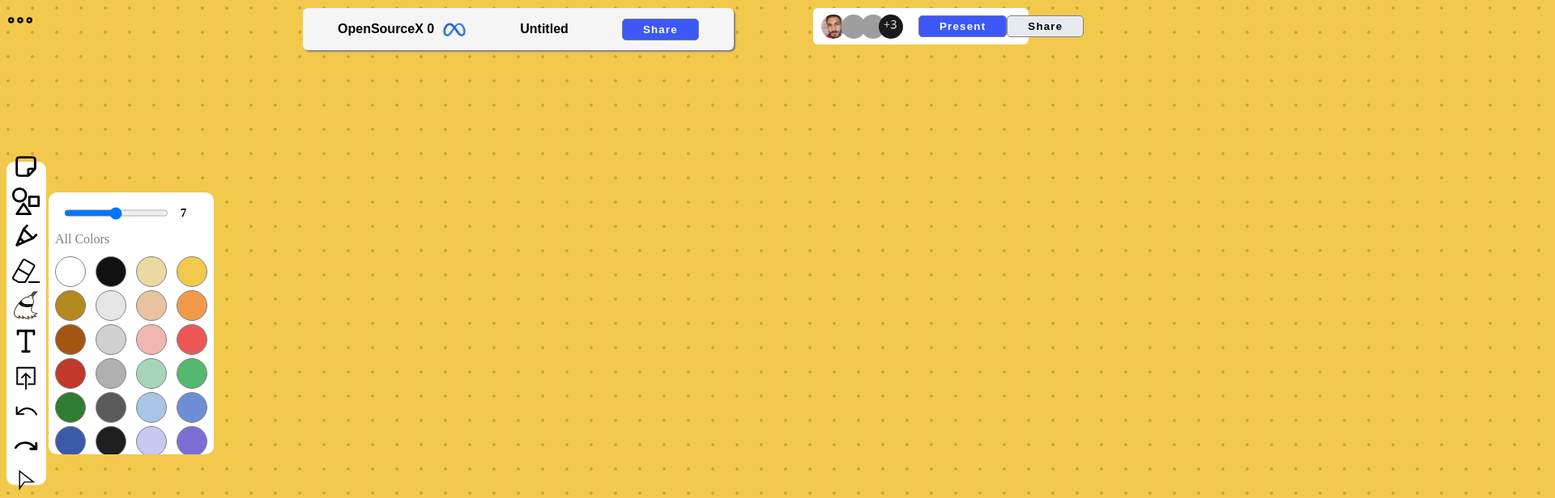
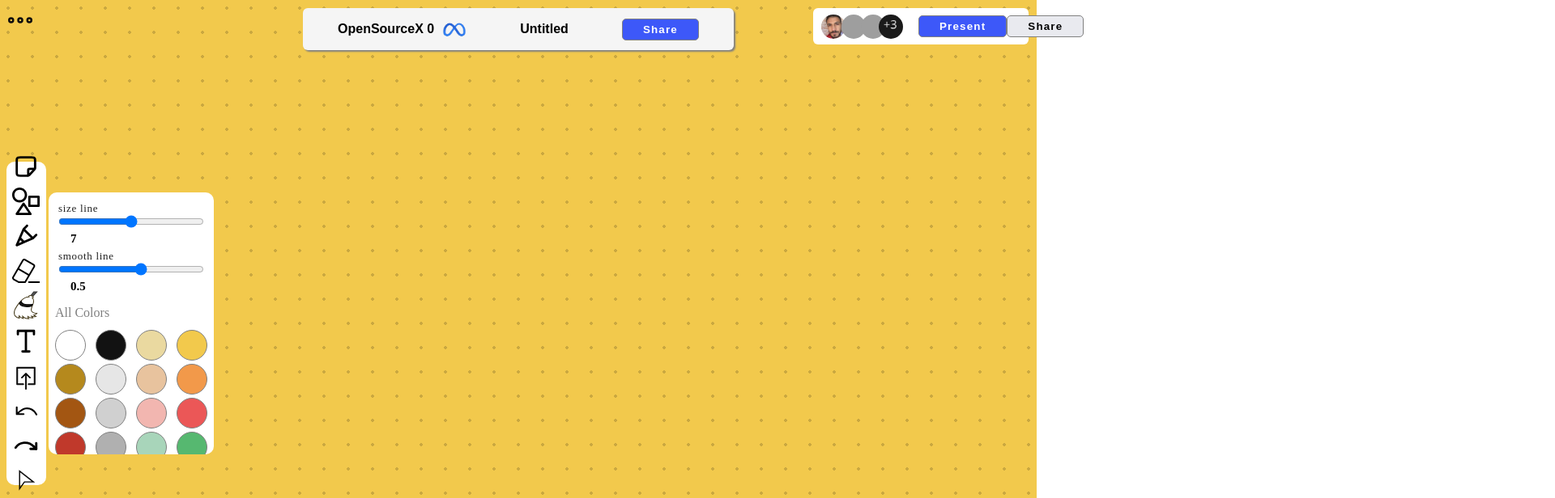
Before and after one commit to 0penSourceX/FlowDraw, a React (Vite) app: page /app/board in a window 1280 px wide. Both pictures are taken after a click on the element 32 px from the left and 292 px from the top of the page. Shown: the top 616 px of the page at 81% size, 1920 px wide, since content can reach past the window. Built offline with nearby package versions, Linux system fonts and the light colour scheme; grey boxes are pictures that could not be loaded.

Commit message:
chore(release):bump version to 1.0.10 Fix curve when drawing to canvas ,Add smooth line 0.1 to 0.8 best one 0.5

```diff
--- a/src/App.jsx
+++ b/src/App.jsx
@@ -13,6 +13,7 @@ const App = () => {
       <Router>
       <Path path={"/app/board"} element={ <BoardRenderer/> }/>
       <Path path={"/test"} element={<BootStrap/>}/>
+
       </Router>
 
 
--- a/src/Board/BoardRenderer.css
+++ b/src/Board/BoardRenderer.css
@@ -187,10 +187,11 @@ body{
 
 .draw{
 
-    width: 300%;
-    height:300vh;
+    width: 100%;
+    height:100vh;
 
     position: relative;
+
 
 }
 #Layer1{
@@ -290,6 +291,7 @@ body{
     display: flex;
     justify-content: center;
     padding: 10px;cursor: pointer;
+    flex-direction: column;
 }
 .circle-c{
     width: 36px;
@@ -300,6 +302,12 @@ body{
     cursor: pointer;
     margin: 2px;
     transition: transform 0.3s ease;
+}
+.textPallete{
+    font-size: small;
+    font-weight: 300;
+    opacity: 0.88;
+    letter-spacing: 0.7px;
 }
 .circle-c:active{
     transform: scale(1.1);
--- a/src/Board/BoardRenderer.jsx
+++ b/src/Board/BoardRenderer.jsx
@@ -65,10 +65,9 @@ const BoardRenderer = () => {
   const [scale,setScale] = useState(1)
   const [images, setImages] = useState([]);
   let isMoveView = useRef(false)
-
   let fun = useRef({x : 0 , y : 0})
   let cumulatefun = useRef({x : 0 , y : 0})
-
+  let alphasize = useRef(0.5)
 
 
 
@@ -121,7 +120,11 @@ const BoardRenderer = () => {
   }, []);
 
 
-
+const setALphaline = (value)=>{
+  console.log(value/10)
+  alphasize.current = value/10
+  setx((prev)=>prev+1)
+}
 
 
  useEffect(()=>{
@@ -383,7 +386,6 @@ let fastcount = useRef(0)
 
 
 
-
     const boundriesimages = draw.current.getBoundingClientRect()
     const x = e.clientX - boundriesimages.left;
     const y = e.clientY - boundriesimages.top;
@@ -444,14 +446,20 @@ let fastcount = useRef(0)
 
 
 
-       // Reall Drawing                FreehandeBezierDrawing(draw,cord,Points)  FreehandeCatmualDrawing(draw,cord,Points)
+       // Reall Drawing           FreehandeBezierDrawing(draw,cord,Points)  FreehandeCatmualDrawing(draw,cord,Points)
 
        const BoundriesDraw = draw.current.getBoundingClientRect();
        const events = e.getCoalescedEvents?.() || [e];
        for (let i = 0; i < events.length; i++) {
 
-        const x =( events[i].clientX - BoundriesDraw.left)
-        const y = (events[i].clientY - BoundriesDraw.top );
+        const xRaw =( events[i].clientX - BoundriesDraw.left)
+        const yRaw = (events[i].clientY - BoundriesDraw.top );
+
+        const alpha = alphasize.current;
+
+        const x = cord.current.x + (xRaw - cord.current.x) * alpha;
+        const y = cord.current.y + (yRaw - cord.current.y) * alpha
+
         const dx = x - cord.current.x;
         const dy = y - cord.current.y;
 
@@ -464,8 +472,10 @@ let fastcount = useRef(0)
 
         quadrticCurver(ctx.current, cord.current.x, cord.current.y,midx,midy,x,y,colorState,sizeLine)
         Points.current.push({ x, y })
+        // think about send other line here cauz i think the lines here influcens by x and y
         cord.current.x = x
         cord.current.y = y
+
 
       }
 
@@ -576,31 +586,31 @@ function clear(){
     }
 
 
-    let reduced = simplify(Points.current, 2);
+    let reduced = simplify(Points.current, 1.2);
 
     storecurrent.current =reduced
 
     const d = buildPath(reduced);
       // && isDrawingState.current == true
-    //    if(d=="" &&  cursormode.current ==false && textmode.current == false ){
+         if(d=="" &&  cursormode.current ==false && textmode.current == false ){
 
-    //      const cx = cord.current.x;
-    //      const cy = cord.current.y
-    //      const r = 1;
-    //      const circlePath = `M ${cx + r}, ${cy} A ${r} ${r} 0 1 0 ${cx - r} ${cy} A ${r} ${r} 0 1 0 ${cx + r} ${cy} `;
-    //        const batman  = {
-    //          path : circlePath ,
-    //          color : colorState,
-    //          size : sizeLine
-    //        }
+           const cx = cord.current.x;
+           const cy = cord.current.y
+           const r = 1;
+           const circlePath = `M ${cx + r}, ${cy} A ${r} ${r} 0 1 0 ${cx - r} ${cy} A ${r} ${r} 0 1 0 ${cx + r} ${cy} `;
+             const batman  = {
+               path : circlePath ,
+               color : colorState,
+               size : sizeLine
+             }
 
-    //       Buffer.current.HandelPushPaths(batman)
-    //       DrawPoints(circlePath, colorState, sizeLine);
+            Buffer.current.HandelPushPaths(batman)
+            DrawPoints(circlePath, colorState, sizeLine);
 
-    //    }
+         }
 
 
-    // if(d=="") return
+      if(d=="") return
 
     const CollectLine  = {
       path : d ,
@@ -1207,7 +1217,9 @@ const withBzierCurve   = () =>{
       {show && (
         <div className="pickColor">
           <div className="range1">
-            <input
+
+           <h5 className="textPallete">size line </h5>
+           <input
               type="range"
               onChange={(e) => setSizeLine(e.target.value)}
               id="vol"
@@ -1215,7 +1227,22 @@ const withBzierCurve   = () =>{
               min="2"
               max="42"
             />
-            <div className="value">{sizeLine}</div>
+             <div className="value">{sizeLine}</div>
+
+
+              <h5 className="textPallete">smooth line  </h5>
+              <input
+              type="range"
+              onChange={(e) => setALphaline(e.target.value)}
+              id="vol1"
+              name="vol2"
+              min="1"
+              max="8"
+            />
+
+            <div className="value">{alphasize.current}</div>
+
+
           </div>
           <span className="title-color">All Colors</span>
           <div className="containerColors">
```
